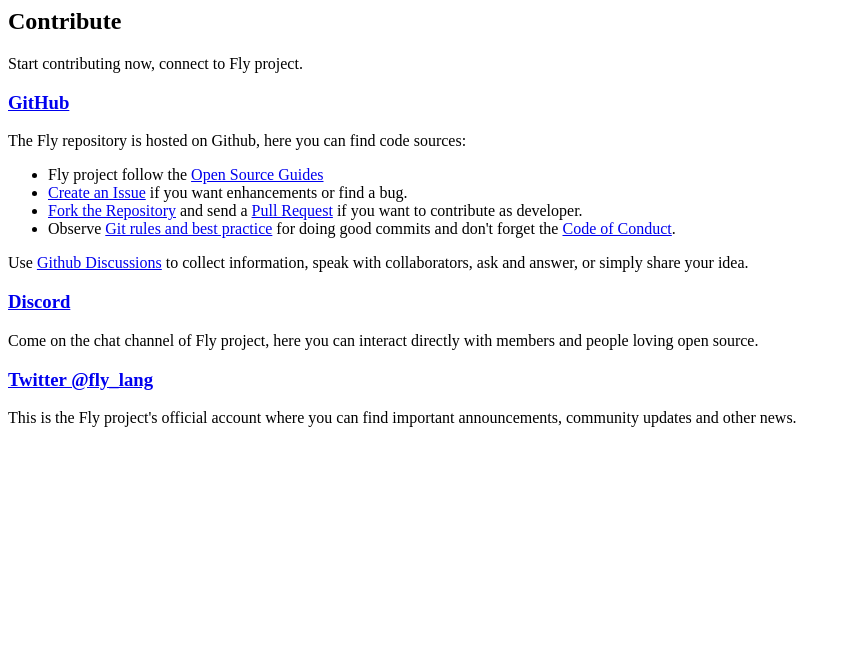
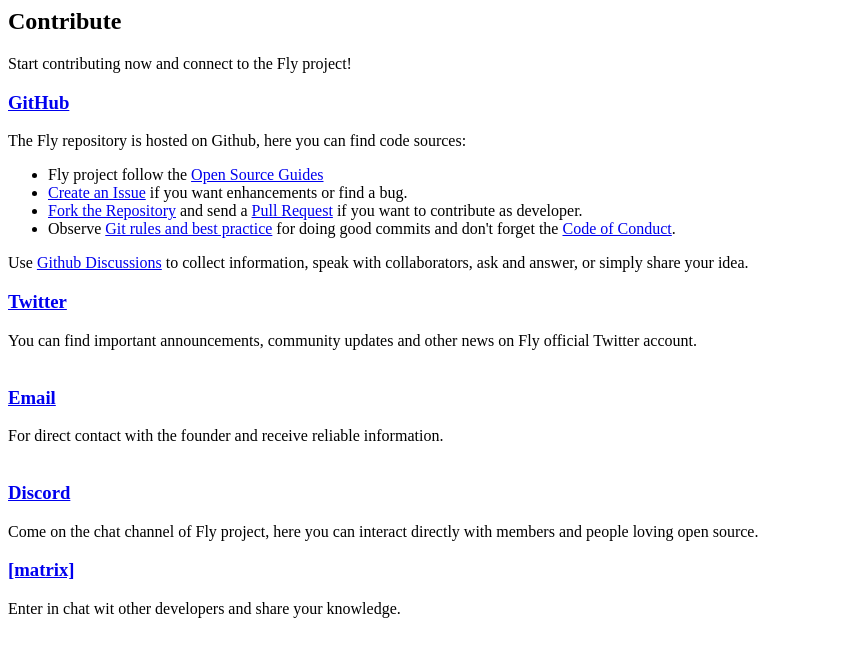
Before and after one commit to fly-lang/web, a PHP site: page /contribute.php in a window 1280 px wide. Shown: the top 657 px of the page, without its empty margins (0-848 px from the left). Run offline with PHP 8.4, Linux system fonts and the light colour scheme.

Commit message:
update contents

```diff
--- a/private/pages/contribute.php
+++ b/private/pages/contribute.php
@@ -13,7 +13,7 @@
         <div class="row">
             <div class="col-lg-12 col-md-12">
                 <div class="content">
-                    Start contributing now, connect to Fly project.
+                    Start contributing now and connect to the Fly project!
                 </div>
                 <div class="content">
                     <h3><a href="https://github.com/fly-lang" class="github"><i class="fa fa-github"></i> GitHub</a></h3>
@@ -26,11 +26,33 @@
                             and send a <a target="_blank" href="https://docs.github.com/en/github/collaborating-with-issues-and-pull-requests/about-branches">Pull Request</a>
                             if you want to contribute as developer.</li>
                         <li>Observe <a href="https://github.com/trein/dev-best-practices/wiki/Git-Commit-Best-Practices" target="_blank">Git rules and best practice</a>
-                            for doing good commits and don't forget the <a href="/code-of-conduct">Code of Conduct</a>.</li>
+                            for doing good commits and don't forget the <a href="/code-of-conduct">Code of Conduct</a>.
+                        </li>
                     </ul>
-                    Use <a href="https://github.com/fly-lang/fly/discussions" target="_blank">Github Discussions</a> to collect information, speak with collaborators, ask and answer,
+                    Use <a href="https://github.com/fly-lang/fly/discussions" target="_blank">Github Discussions</a> to
+                    collect information, speak with collaborators, ask and answer,
                     or simply share your idea.
                     </p>
+                </div>
+            </div>
+
+            <div class="col-lg-6 col-md-6">
+                <div class="content">
+                    <h3><a href="https://twitter.com/fly_lang" class="twitter" target="_blank"><i class="fa fa-twitter"></i> Twitter</a></h3>
+                    You can find important announcements, community updates and other news on Fly official Twitter account.<br><br>
+                </div>
+            </div>
+
+            <div class="col-lg-6 col-md-6">
+                <div class="content">
+                    <h3><SCRIPT type='text/javascript'>a = 'dev';
+                            b = 'flylang.org';
+                            c = 'class="email"';
+                            d = '<i class="fa fa-at"></i>';
+                            document.write('<A hre' + 'f="mai' + 'lto:' + a + '@' + b + '" ' + c + '>');
+                            document.write(d + ' Email</a>');
+                        </SCRIPT></h3>
+                    For direct contact with the founder and receive reliable information.<br><br>
                 </div>
             </div>
 
@@ -43,10 +65,8 @@
 
             <div class="col-lg-6 col-md-6">
                 <div class="content">
-                    <h3><a href="https://twitter.com/fly_lang" class="twitter" target="_blank"><i class="fa fa-twitter"></i> Twitter @fly_lang</a></h3>
-                    This is the Fly project's official account where you can find important announcements, community updates and
-                    other news.<br><br>
-
+                    <h3><a href="https://matrix.to/#/#flylang:matrix.org" class="matrix" target="_blank">[matrix]</a></h3>
+                    Enter in chat wit other developers and share your knowledge.
                 </div>
             </div>
         </div>
```
Also changed, not shown: private/pages/project.php (+17 -19 lines).
